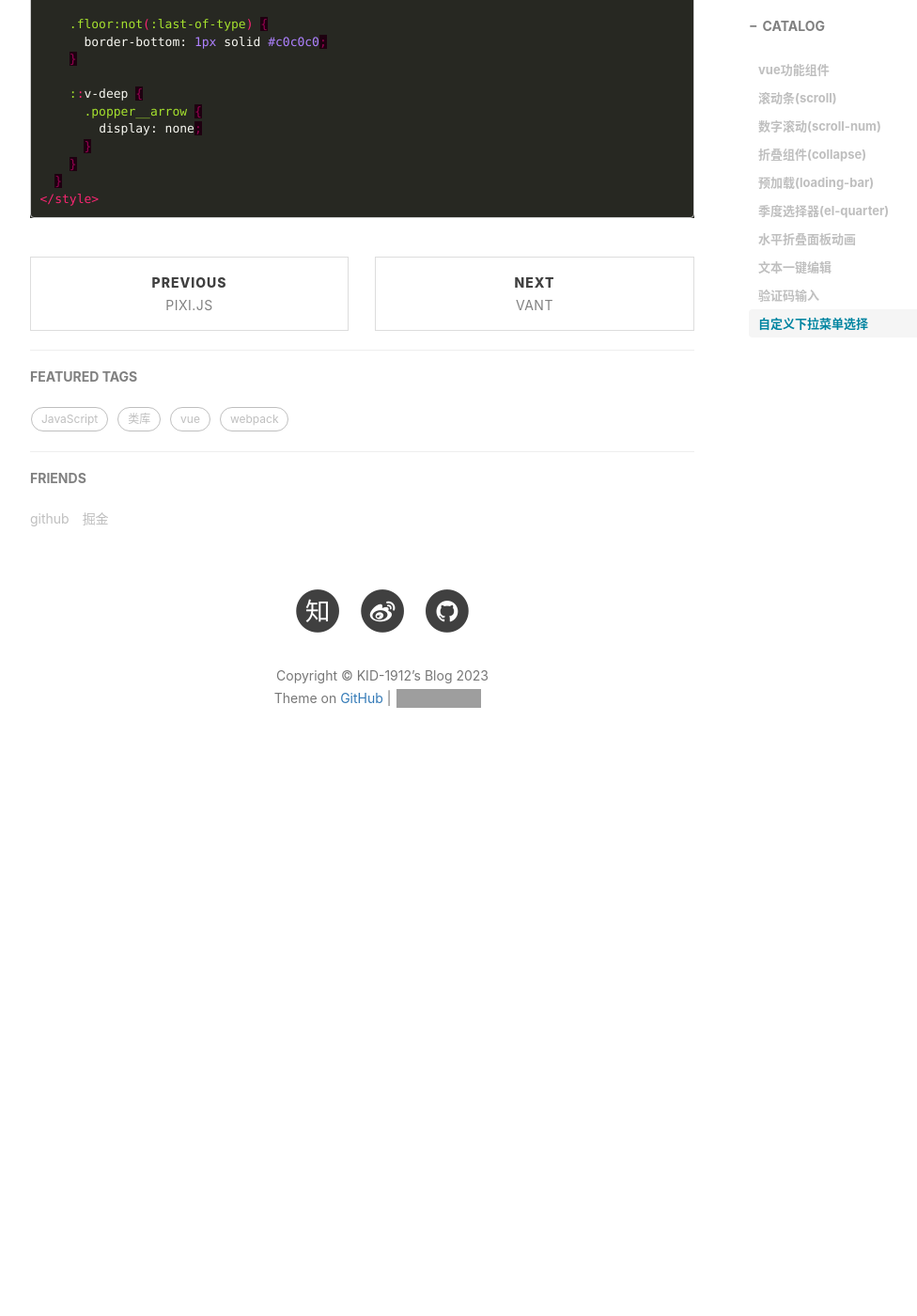
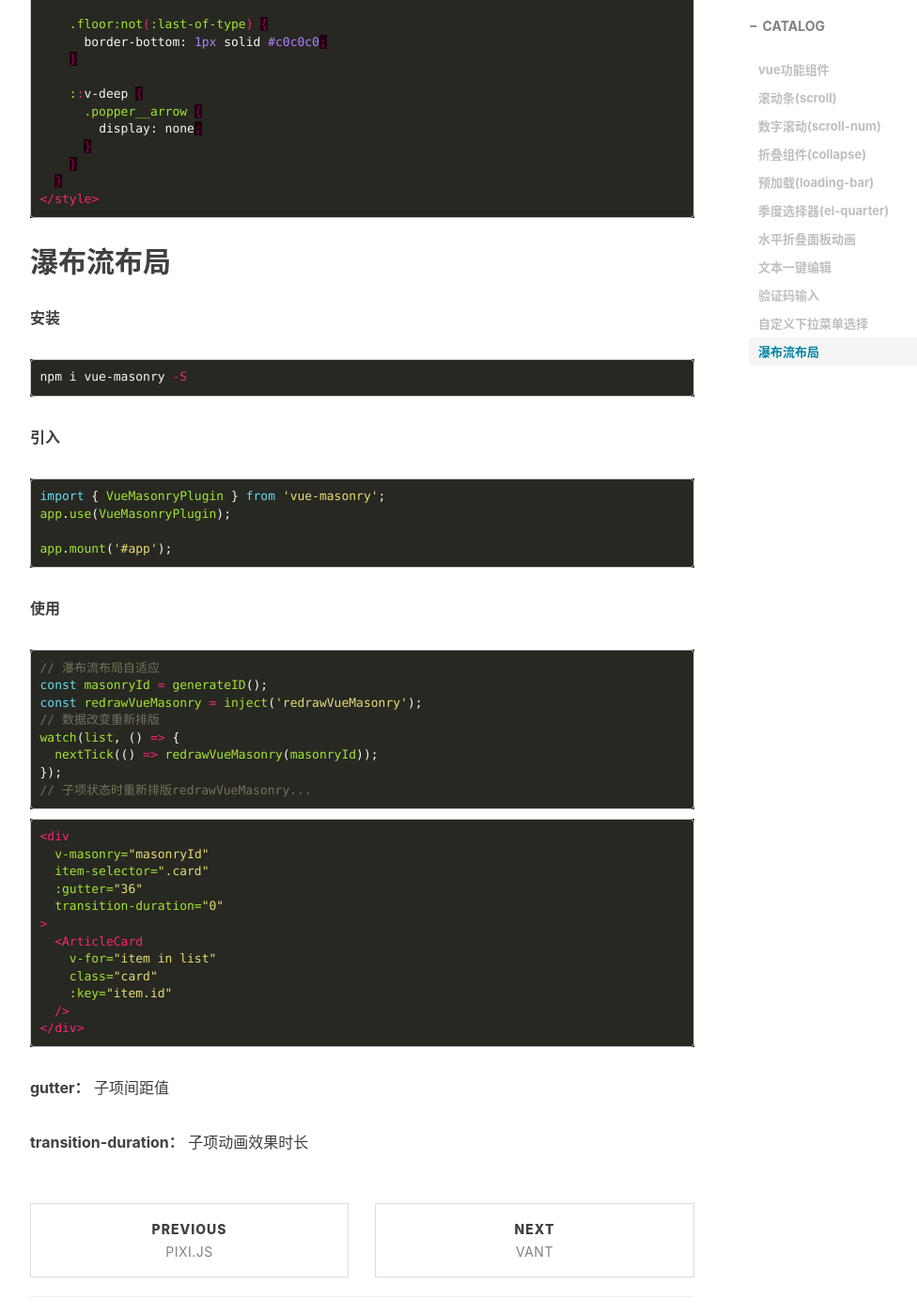
Before and after one commit to KID-1912/KID-1912.github.io, a Jekyll site: the page built from _posts/2021-6-18-Vue组件封装.md, in a window 1280 px wide and 1400 px high, scrolled down 18708 px. Shown: the whole window at 94% size, without its empty margins (233-1209 px from the left). Built offline with Jekyll 4.4.1, drawn with Linux system fonts in a browser that asks for light colours; nearby versions of some CDN libraries; comment, search, counter and statistics services are not loaded; before the commit the page ends 19555 px from its top, so only the background shows below that; grey boxes are pictures that could not be loaded.

Commit message:
feat:vue组件功能—瀑布流布局

````diff
--- a/_posts/2021-6-18-Vue组件封装.md
+++ b/_posts/2021-6-18-Vue组件封装.md
@@ -969,3 +969,52 @@ methods: {
   }
 </style>
 ```
+
+## 瀑布流布局
+
+**安装**
+
+```shell
+npm i vue-masonry -S
+```
+
+**引入**
+
+```js
+import { VueMasonryPlugin } from 'vue-masonry';
+app.use(VueMasonryPlugin);
+
+app.mount('#app');
+```
+
+**使用**
+
+```js
+// 瀑布流布局自适应
+const masonryId = generateID();
+const redrawVueMasonry = inject('redrawVueMasonry');
+// 数据改变重新排版
+watch(list, () => {
+  nextTick(() => redrawVueMasonry(masonryId));
+});
+// 子项状态时重新排版redrawVueMasonry...
+```
+
+```html
+<div
+  v-masonry="masonryId"
+  item-selector=".card"
+  :gutter="36"
+  transition-duration="0"
+>
+  <ArticleCard
+    v-for="item in list"
+    class="card"
+    :key="item.id"
+  />
+</div>
+```
+
+**gutter：** 子项间距值
+
+**transition-duration：** 子项动画效果时长
````
Also changed, not shown: _posts/2020-12-26-ES6.md (+10 -2 lines), _posts/2023-11-27-tiptap.md (+20 -14 lines).
